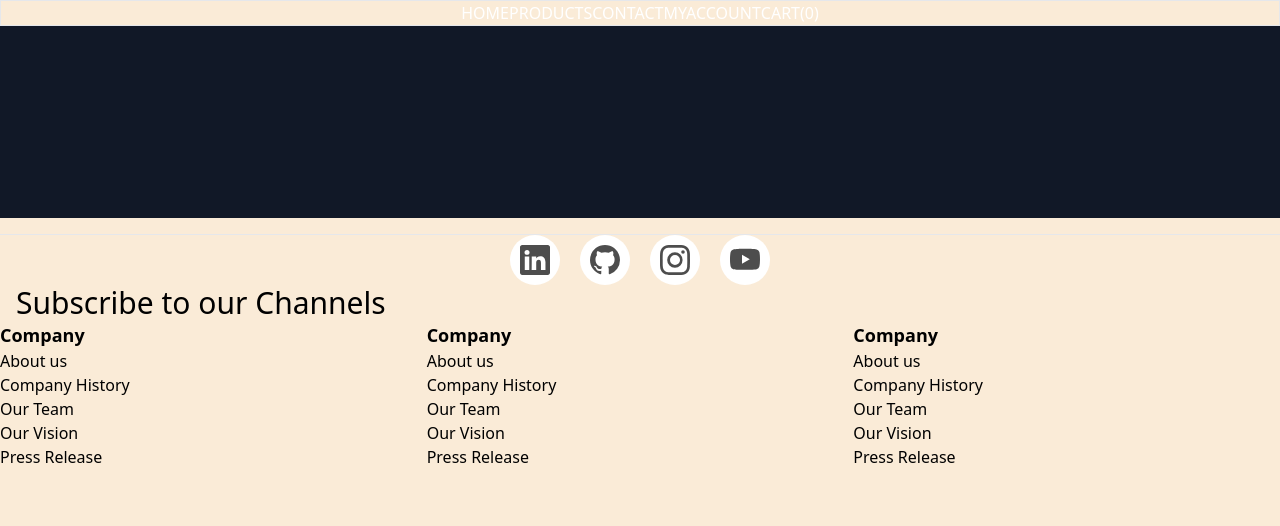
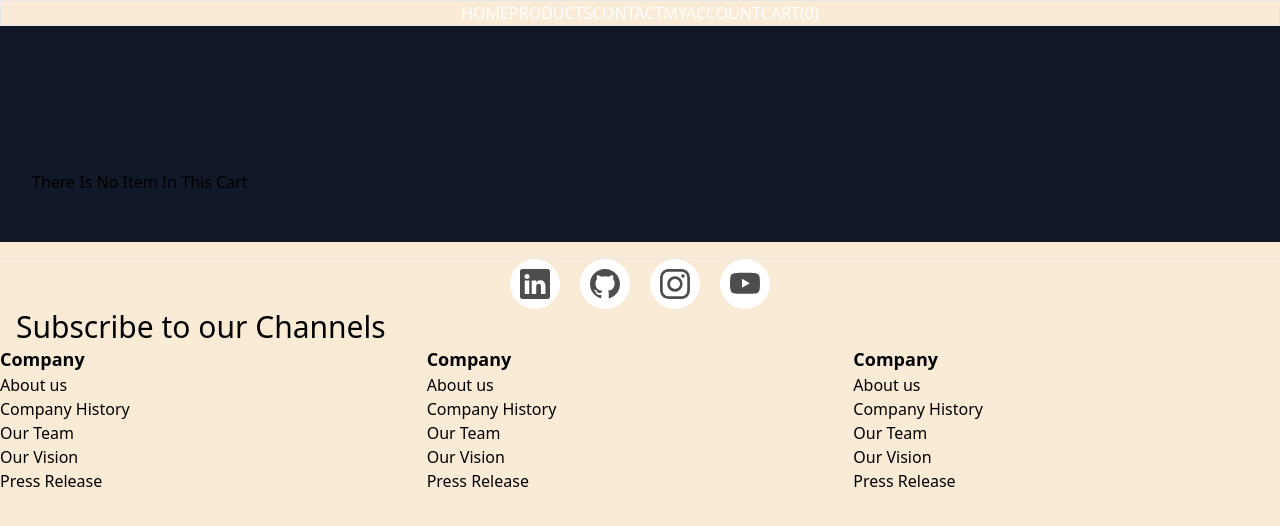
Before and after one commit to hamzanasir123/milestone03, a Next.js app: page /Cart in a window 1280 px wide. Shown: the top 526 px of the page. Built offline with nearby package versions, Linux system fonts and the light colour scheme.

Commit message:
milestone03

```diff
--- a/src/app/Cart/page.tsx
+++ b/src/app/Cart/page.tsx
@@ -18,12 +18,10 @@ interface Course {
 
 const Form = () => {
   const [cartStorage, _setCartStorage] = useState(() => {
-    if(typeof window !== 'undefined'){
+    if(typeof window != 'undefined'){
       const storedCart = localStorage.getItem("cart");
       return storedCart ? JSON.parse(storedCart) : [];
-    }else{
-      return null;
-    }
+    };
   });
   const [cartIds, setCartIds] = useState(() => {
     return cartStorage.map((item: any) => item.id);
@@ -43,7 +41,8 @@ const Form = () => {
       <div className="py-12 bg-gray-900">
         <div className="mt-10 mx-8">
           <div className="grid grid-cols-1 sm:grid-cols-2 lg:grid-cols-3 gap-8 justify-center mt-24">
-            {cartStorage.map((course: Course) => (
+            {cartStorage && cartStorage.lenght > 0 ?
+            (cartStorage.map((course: Course) => (
               <div key={course.id} className="flex justify-center">
                 <BackgroundGradient className="flex flex-col rounded-[22px] bg-white dark:bg-zinc-900 overflow-hidden h-full max-w-sm">
                   <div className="p-4 sm:p-6 flex flex-col items-center text-center flex-grow">
@@ -89,7 +88,9 @@ const Form = () => {
                   </div>
                 </BackgroundGradient>
               </div>
-            ))}
+            )))
+          : <h1>There Is No Item In This Cart</h1>
+          }
           </div>
         </div>
       </div>
--- a/src/app/page.tsx
+++ b/src/app/page.tsx
@@ -26,11 +26,9 @@ function Page() {
     const [cartData, setCartData] = useState();
     const [removeCartData, setRemoveCartData] = useState();
     const [cartStorage, _setCartStorage] = useState(() => {
-      if(typeof window !== 'undefined'){
+      if(typeof window != 'undefined'){
         const storedCart = localStorage.getItem("cart");
         return storedCart ? JSON.parse(storedCart) : [];
-      }else{
-        return null;
       }
     });
     const [cartIds, setCartIds] = useState(() => {
@@ -66,7 +64,8 @@ function Page() {
           </div>
           <div className="mt-10 mx-8">
             <div className="grid grid-cols-1 sm:grid-cols-2 lg:grid-cols-3 gap-8 justify-center">
-              {featuredCourses.map((course: Course) => (
+              {featuredCourses && featuredCourses.length > 0 ?
+              (featuredCourses.map((course: Course) => (
                 <div key={course.id} className="flex justify-center">
                   <BackgroundGradient className="flex flex-col rounded-[22px] bg-white dark:bg-zinc-900 overflow-hidden h-full max-w-sm">
                     <div className="p-4 sm:p-6 flex flex-col items-center text-center flex-grow">
@@ -138,7 +137,10 @@ function Page() {
                     </div>
                   </BackgroundGradient>
                 </div>
-              ))}
+              )))
+            :
+            <h1>No Item In Availible</h1>
+            }
             </div>
           </div>
           <div className="mt-20 text-center">
```
